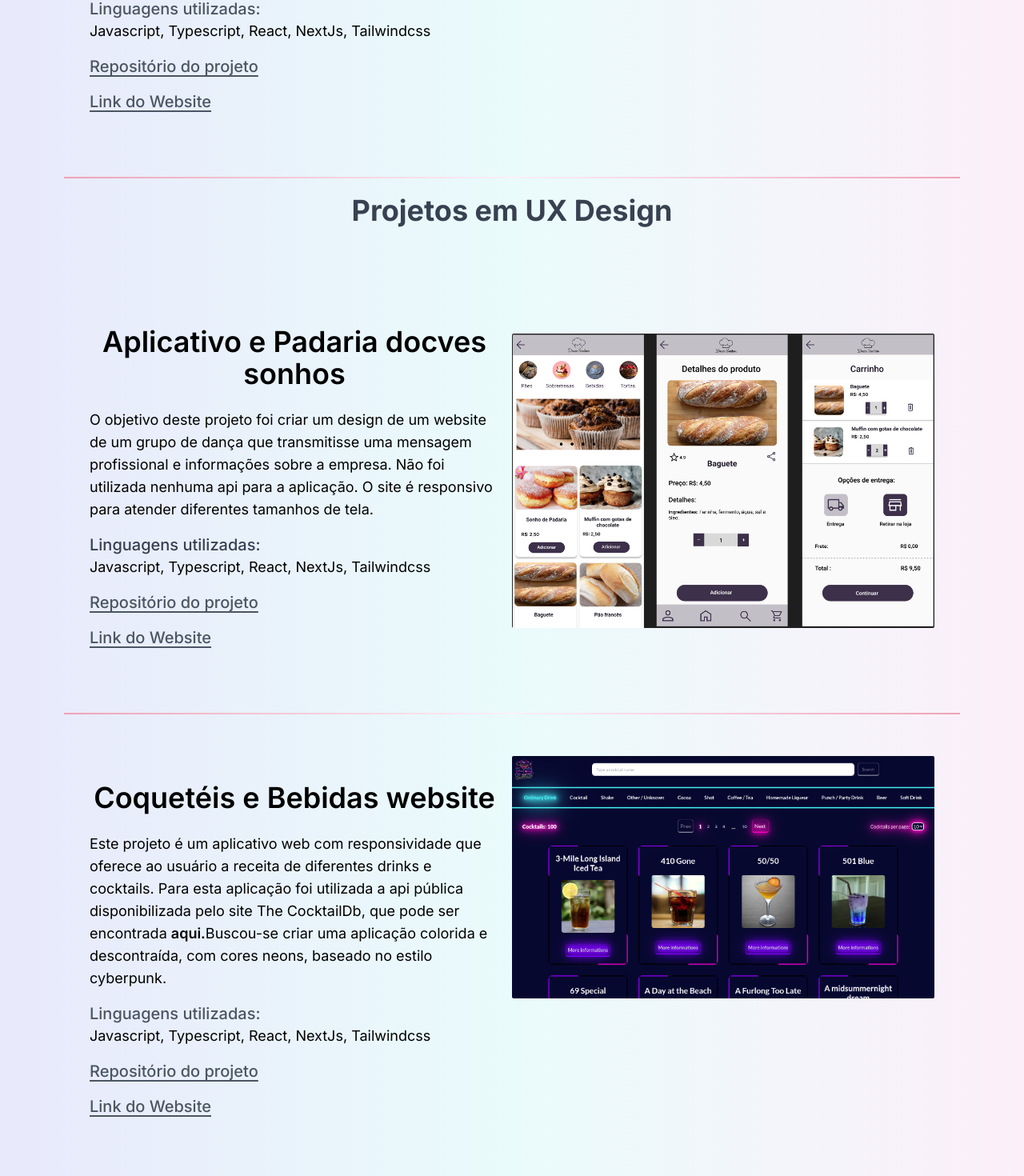
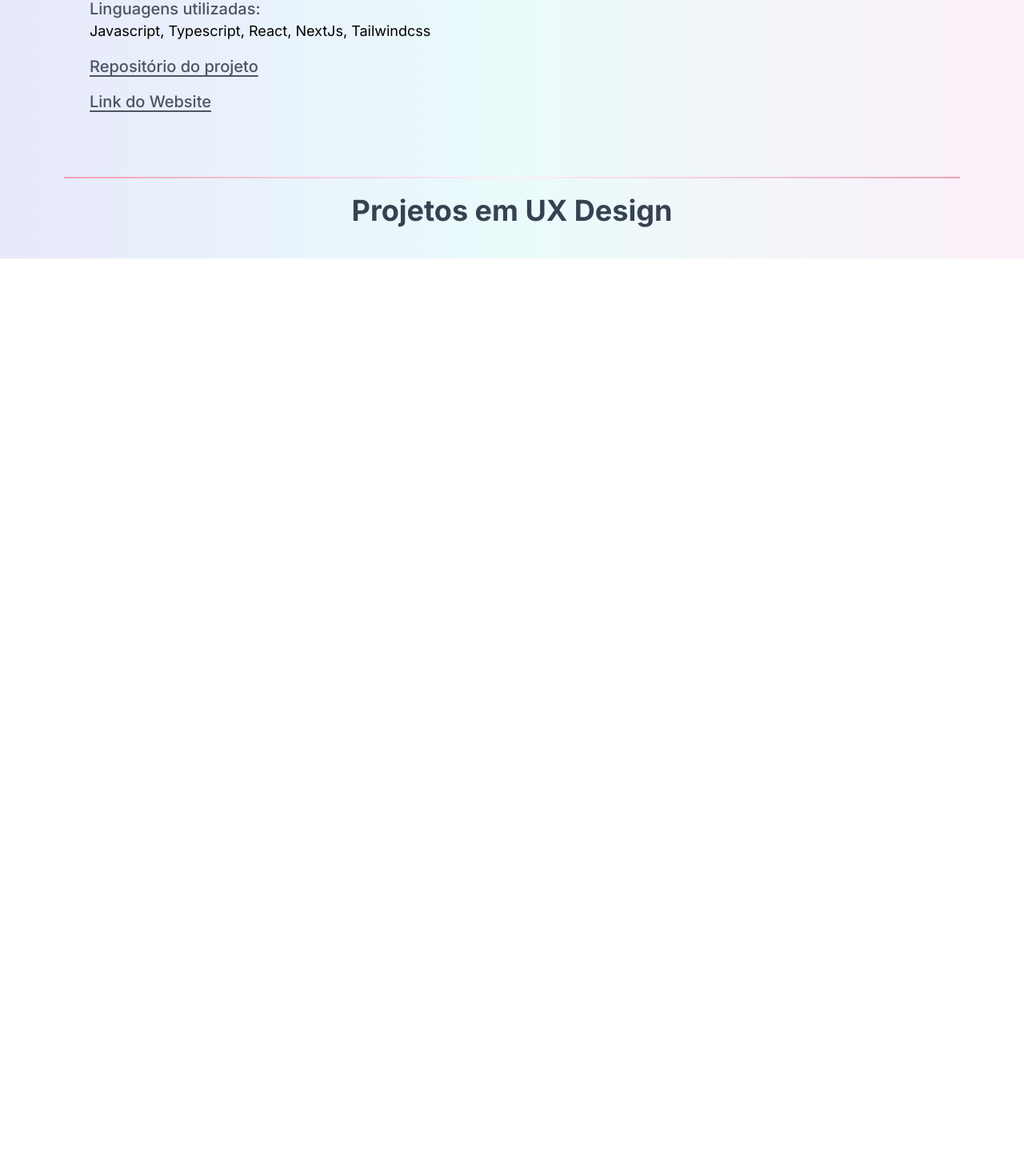
Before and after one commit to NataliaSRiber/Natalia_portfolio, a Next.js app in the folder natalia-portfolio/: page /projects in a window 1280 px wide. Shown: the part 1243-2713 px from the top of the page at 80% size. After the commit the page ends 1566 px from the top, so only its background shows below. Built offline with nearby package versions, Linux system fonts and the light colour scheme.

Commit message:
feat: it modifies projects page

```diff
--- a/natalia-portfolio/src/app/projects/page.tsx
+++ b/natalia-portfolio/src/app/projects/page.tsx
@@ -127,11 +127,11 @@ export default function Projects() {
       <h2 className="text-center text-2xl font-bold text-gray-700 md:text-4xl xl:mb-10">
         Projetos em UX Design
       </h2>
-      <div className="flex flex-col">
+      {/* <div className="flex flex-col">
         <div className="mb-8 flex w-full flex-col-reverse rounded-xl p-2 md:p-8 xl:flex-row">
           <div className="space-y-2 text-left xl:w-1/2 xl:pr-4">
             <h2 className="text-newgray-800 mb-6 mt-8 text-center text-2xl font-semibold md:text-4xl">
-              Aplicativo e Padaria docves sonhos
+              Aplicativo e Padaria doces sonhos
             </h2>
             <div className="space-y-4 text-justify xl:text-left">
               <p className="text-lg font-normal">
@@ -182,8 +182,8 @@ export default function Projects() {
           </div>
         </div>
         <div className="h-0.5 w-full bg-gradient-to-r from-newpink-200 via-newpink-100 to-newpink-200"></div>
-      </div>
-      <div className="flex flex-col">
+      </div> */}
+      {/* <div className="flex flex-col">
         <div className="mb-8 flex w-full flex-col-reverse rounded-xl p-2 md:p-8 xl:flex-row">
           <div className="space-y-2 text-left xl:w-1/2 xl:pr-4">
             <h2 className="text-newgray-800 mb-6 mt-8 text-center text-2xl font-semibold md:text-4xl">
@@ -237,7 +237,7 @@ export default function Projects() {
           </div>
         </div>
         <div className="h-0.5 w-full bg-gradient-to-r from-newpink-200 via-newpink-100 to-newpink-200"></div>
-      </div>
+      </div> */}
     </div>
     // <div className="mx-6 mt-24 flex flex-col items-center justify-center gap-5 lg:mx-20 lg:mt-40">
     //   <h1 className="text-center text-2xl font-bold text-gray-700 md:text-5xl lg:mb-10">
```
